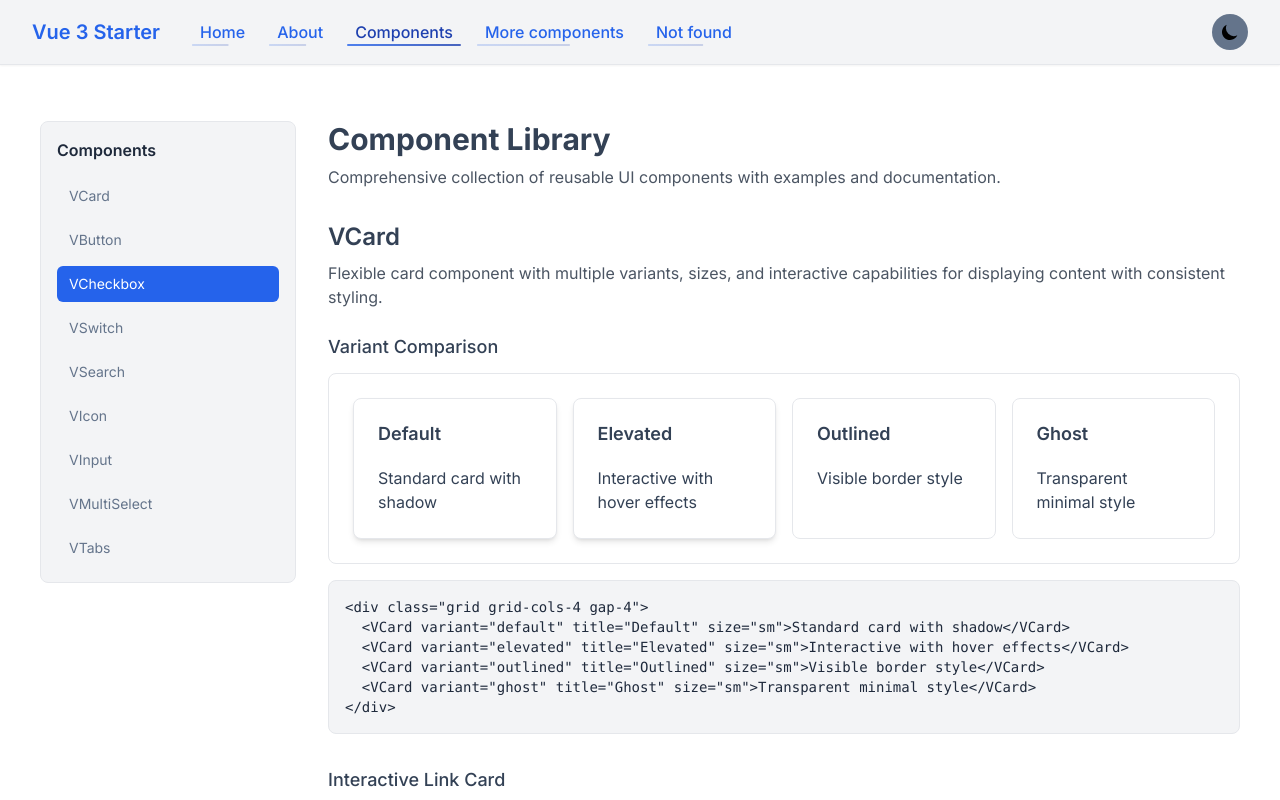
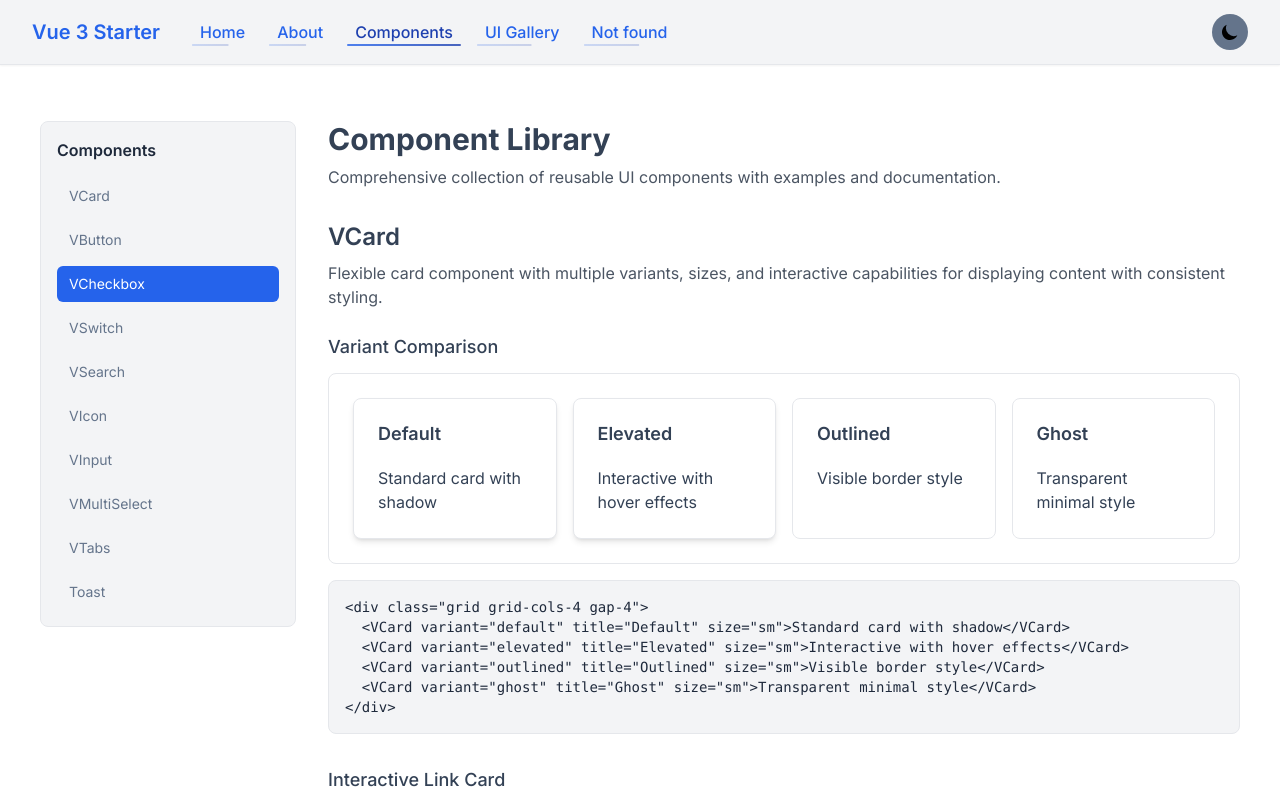
Before and after one commit to MortyQ/Starter, a Vue app: page /components in a window 1280 px wide. Shown: the top 800 px of the page. Built offline with nearby package versions, Linux system fonts and the light colour scheme; some icons are missing.

Commit message:
feat: add toast to components lib and rename moreComponents to UIGallery

```diff
--- a/src/app/router/index.ts
+++ b/src/app/router/index.ts
@@ -49,11 +49,11 @@ const routes: RouteRecordRaw[] = [
     },
   },
   {
-    path: "/more-components",
-    name: "MoreComponents",
-    component: () => import("@/pages/MoreComponents/index.vue"),
+    path: "/ui-gallery",
+    name: "UIGallery",
+    component: () => import("@/pages/UIGallery/index.vue"),
     meta: {
-      title: "Modal Examples - Vue 3 Starter",
+      title: "UI Gallery - Vue 3 Starter",
     },
   },
   {
--- a/src/pages/Components/index.vue
+++ b/src/pages/Components/index.vue
@@ -1,11 +1,58 @@
 <script lang="ts" setup>
 import { ref, onMounted, reactive } from "vue";
 
+import { useToast } from "@/shared/composables";
+import VButton from "@/shared/ui/common/VButton.vue";
 import VIcon from "@/shared/ui/common/VIcon.vue";
 import { componentsList } from "@/shared/utils/componentsList";
 
 // Active section tracking for navigation
 const activeSection = ref("");
+
+// Scroll to top button visibility
+const showScrollToTop = ref(false);
+
+// Toast composable for demo
+const toast = useToast();
+const isLoadingPromise = ref(false);
+
+// Toast demo functions
+const showToastSuccess = () => {
+  toast.success("Success!", "Your operation completed successfully.");
+};
+
+const showToastError = () => {
+  toast.error("Error occurred!", "Something went wrong. Please try again.");
+};
+
+const showToastWarning = () => {
+  toast.warning("Warning!", "Please check your input before continuing.");
+};
+
+const showToastInfo = () => {
+  toast.info("Information", "This is an informational message for you.");
+};
+
+const showToastPromise = () => {
+  isLoadingPromise.value = true;
+
+  const promise = new Promise((resolve, reject) => {
+    setTimeout(() => {
+      if (Math.random() > 0.5) {
+        resolve({ data: "Success" });
+      } else {
+        reject(new Error("Failed"));
+      }
+      isLoadingPromise.value = false;
+    }, 2000);
+  });
+
+  toast.promise(promise, {
+    loading: "Loading data...",
+    success: "Data loaded successfully!",
+    error: "Failed to load data",
+  });
+};
 
 // Reactive state for components with v-model
 const componentStates = reactive({
@@ -103,6 +150,9 @@ const scrollToSection = (anchor: string) => {
 
 // Track active section on scroll
 const handleScroll = () => {
+  // Show/hide scroll to top button
+  showScrollToTop.value = window.scrollY > 300;
+
   const sections = componentsList.map((comp) => comp.anchor);
   const scrollPosition = window.scrollY + 100; // Offset for header
 
@@ -117,6 +167,12 @@ const handleScroll = () => {
     }
   }
 };
+
+// Scroll to top function
+const scrollToTop = () => {
+  window.scrollTo({ top: 0, behavior: "smooth" });
+};
+
 
 onMounted(() => {
   window.addEventListener("scroll", handleScroll);
@@ -323,8 +379,60 @@ onMounted(() => {
                 </component>
               </div>
 
+              <!-- Special handling for Toast demos -->
+              <div
+                v-else-if="
+                  !comp.component && example.title === 'Basic Toast Types'
+                "
+              >
+                <div class="flex flex-wrap gap-3">
+                  <VButton
+                    variant="positive"
+                    text="Success"
+                    icon="mdi:check-circle"
+                    @click="showToastSuccess"
+                  />
+                  <VButton
+                    variant="negative"
+                    text="Error"
+                    icon="mdi:alert-circle"
+                    @click="showToastError"
+                  />
+                  <VButton
+                    variant="warning"
+                    text="Warning"
+                    icon="mdi:alert"
+                    @click="showToastWarning"
+                  />
+                  <VButton
+                    variant="primary"
+                    text="Info"
+                    icon="mdi:information"
+                    @click="showToastInfo"
+                  />
+                </div>
+              </div>
+
+              <div
+                v-else-if="
+                  !comp.component &&
+                    example.title === 'Promise-based Toast (Async Operations)'
+                "
+              >
+                <VButton
+                  variant="primary"
+                  text="Test Promise Toast"
+                  icon="mdi:loading"
+                  :disabled="isLoadingPromise"
+                  @click="showToastPromise"
+                />
+                <p class="mt-2 text-sm text-secondaryText">
+                  Click to simulate async operation with 50% success rate
+                </p>
+              </div>
+
               <!-- Default component rendering -->
-              <div v-else>
+              <div v-else-if="comp.component">
                 <component
                   :is="comp.component"
                   v-bind="(example.exampleProps || {}) as any"
@@ -414,5 +522,40 @@ onMounted(() => {
         </div>
       </section>
     </main>
+
+    <!-- Scroll to Top Button -->
+    <Transition name="fade">
+      <button
+        v-if="showScrollToTop"
+        class="fixed bottom-6 right-6 z-50 p-3 bg-primary text-white rounded-full
+        shadow-lg hover:bg-primary-dark transition-all duration-300
+        hover:scale-110 active:scale-95 focus:outline-none focus:ring-2
+        focus:ring-primary focus:ring-offset-2"
+        title="Scroll to top"
+        @click="scrollToTop"
+      >
+        <VIcon
+          icon="mdi:chevron-up"
+          :size="24"
+        />
+      </button>
+    </Transition>
   </div>
 </template>
+
+<style scoped>
+.fade-enter-active,
+.fade-leave-active {
+  transition: opacity 0.3s ease, transform 0.3s ease;
+}
+
+.fade-enter-from {
+  opacity: 0;
+  transform: translateY(10px);
+}
+
+.fade-leave-to {
+  opacity: 0;
+  transform: translateY(10px);
+}
+</style>
--- a/src/pages/MoreComponents/index.vue
+++ b/src/pages/UIGallery/index.vue
@@ -1,9 +1,9 @@
 <script setup lang="ts">
-import FileInputsTab from "@/pages/MoreComponents/components/FileInputsTab.vue";
-import IconsTab from "@/pages/MoreComponents/components/IconsTab.vue";
-import Modals from "@/pages/MoreComponents/components/ModalsTab.vue";
-import MultiSelectTab from "@/pages/MoreComponents/components/MultiSelectTab.vue";
-import ToastsTab from "@/pages/MoreComponents/components/ToastsTab.vue";
+import FileInputsTab from "@/pages/UIGallery/components/FileInputsTab.vue";
+import IconsTab from "@/pages/UIGallery/components/IconsTab.vue";
+import Modals from "@/pages/UIGallery/components/ModalsTab.vue";
+import MultiSelectTab from "@/pages/UIGallery/components/MultiSelectTab.vue";
+import ToastsTab from "@/pages/UIGallery/components/ToastsTab.vue";
 import VTabs from "@/shared/ui/common/VTabs.vue";
 
 const tabs = [
@@ -11,7 +11,7 @@ const tabs = [
   { id: "toasts", label: "Toasts", component: ToastsTab },
   { id: "icons", label: "Icons", component: IconsTab },
   { id: "multiSelect", label: "Multi-Select", component: MultiSelectTab },
-  { id:"drop", label:"File Inputs", component: FileInputsTab },
+  { id:"fileInputs", label:"File Inputs", component: FileInputsTab },
 ];
 </script>
 
--- a/src/shared/utils/componentsList.ts
+++ b/src/shared/utils/componentsList.ts
@@ -999,4 +999,100 @@ export const componentsList = [
       },
     ],
   },
+  {
+    name: "Toast",
+    anchor: "toast",
+    description:
+      "Beautiful toast notifications powered by vue-sonner. Fully styled to match your theme. Import the composable to use toast notifications throughout your app.",
+    component: null as any,
+    props: [
+      {
+        name: "toast.success(message, description?)",
+        type: "function",
+        default: "—",
+        description: "Show success toast with green accent",
+      },
+      {
+        name: "toast.error(message, description?)",
+        type: "function",
+        default: "—",
+        description: "Show error toast with red accent",
+      },
+      {
+        name: "toast.warning(message, description?)",
+        type: "function",
+        default: "—",
+        description: "Show warning toast with yellow/orange accent",
+      },
+      {
+        name: "toast.info(message, description?)",
+        type: "function",
+        default: "—",
+        description: "Show info toast with blue accent",
+      },
+      {
+        name: "toast.promise(promise, options)",
+        type: "function",
+        default: "—",
+        description: "Show toast with promise states (loading → success/error)",
+      },
+      {
+        name: "toast.dismiss(toastId?)",
+        type: "function",
+        default: "—",
+        description: "Dismiss a specific toast or all toasts",
+      },
+    ],
+    examples: [
+      {
+        title: "Import and Initialize",
+        exampleProps: {},
+        code: `import { useToast } from '@/shared/composables';
+
+const toast = useToast();
+
+// Now you can use toast methods anywhere in your component`,
+      },
+      {
+        title: "Basic Toast Types",
+        exampleProps: {},
+        code: `// Success notification
+toast.success('Success!', 'Operation completed successfully');
+
+// Error notification
+toast.error('Error!', 'Something went wrong');
+
+// Warning notification
+toast.warning('Warning!', 'Please check your input');
+
+// Info notification
+toast.info('Information', 'Here is some information');`,
+      },
+      {
+        title: "Promise-based Toast (Async Operations)",
+        exampleProps: {},
+        code: `// Show loading state, then success or error
+const uploadData = async () => {
+  const response = await fetch('/api/upload', {
+    method: 'POST',
+    body: formData
+  });
+  return response.json();
+};
+
+toast.promise(uploadData(), {
+  loading: 'Uploading data...',
+  success: 'Data uploaded successfully!',
+  error: 'Failed to upload data',
+});
+
+// With dynamic messages
+toast.promise(fetchUser(id), {
+  loading: 'Loading user...',
+  success: (data) => 'Welcome ' + data.name + '!',
+  error: (err) => 'Error: ' + err.message,
+});`,
+      },
+    ],
+  },
 ];
--- a/src/widgets/Navigation/TopBar.vue
+++ b/src/widgets/Navigation/TopBar.vue
@@ -5,7 +5,7 @@ const topbarMenu = [
   { name: "Home", to: "/" },
   { name: "About", to: "/about" },
   { name: "Components", to: "/components" },
-  { name: "More components", to: "/more-components" },
+  { name: "UI Gallery", to: "/ui-gallery" },
   { name: "Not found", to: "/random-url" },
 ];
 </script>
```
Also changed, not shown: src/pages/UIGallery/components/FileInputsTab.vue (renamed from src/pages/MoreComponents/components/FileInputsTab.vue), src/pages/UIGallery/components/IconsTab.vue (renamed from src/pages/MoreComponents/components/IconsTab.vue), src/pages/UIGallery/components/ModalsTab.vue (renamed from src/pages/MoreComponents/components/ModalsTab.vue), src/pages/UIGallery/components/MultiSelectTab.vue (renamed from src/pages/MoreComponents/components/MultiSelectTab.vue), src/pages/UIGallery/components/ToastsTab.vue (renamed from src/pages/MoreComponents/components/ToastsTab.vue).
